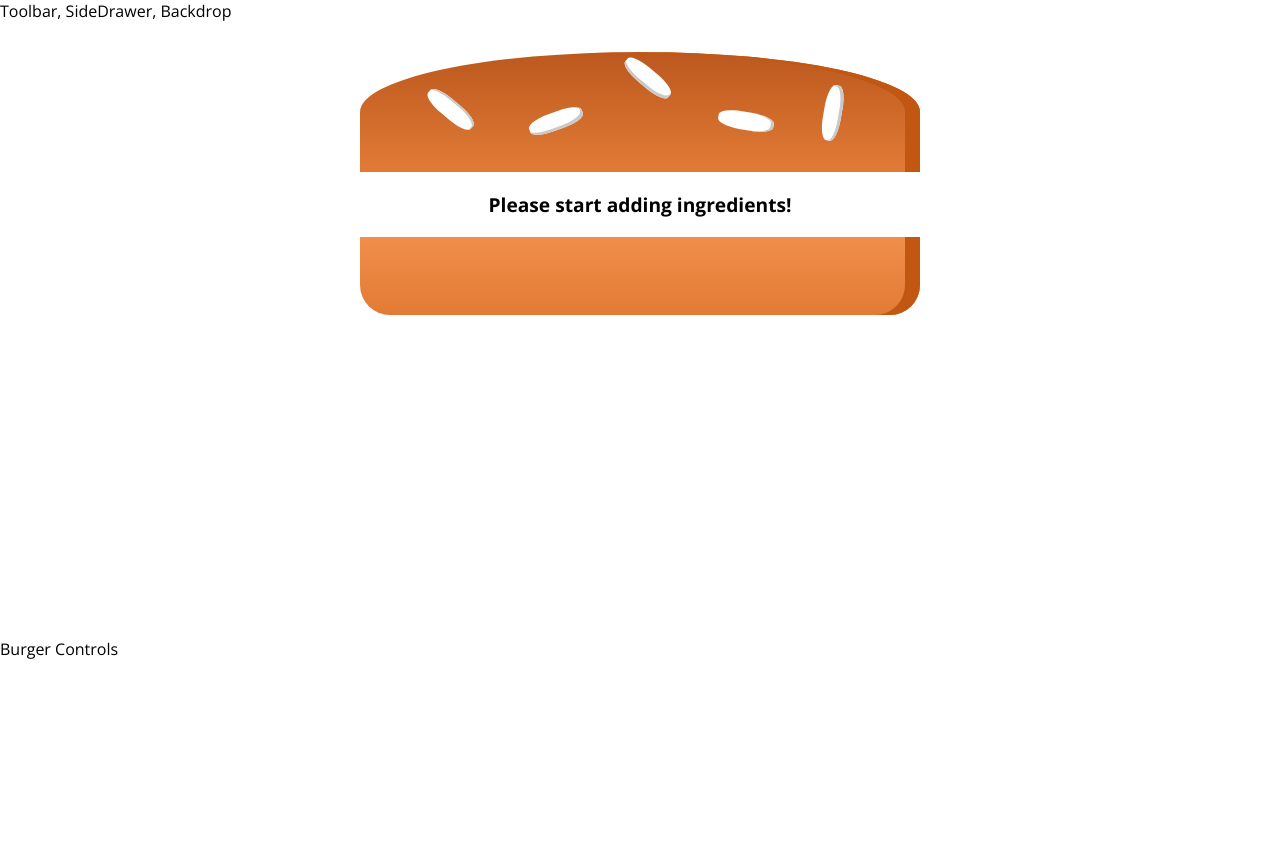
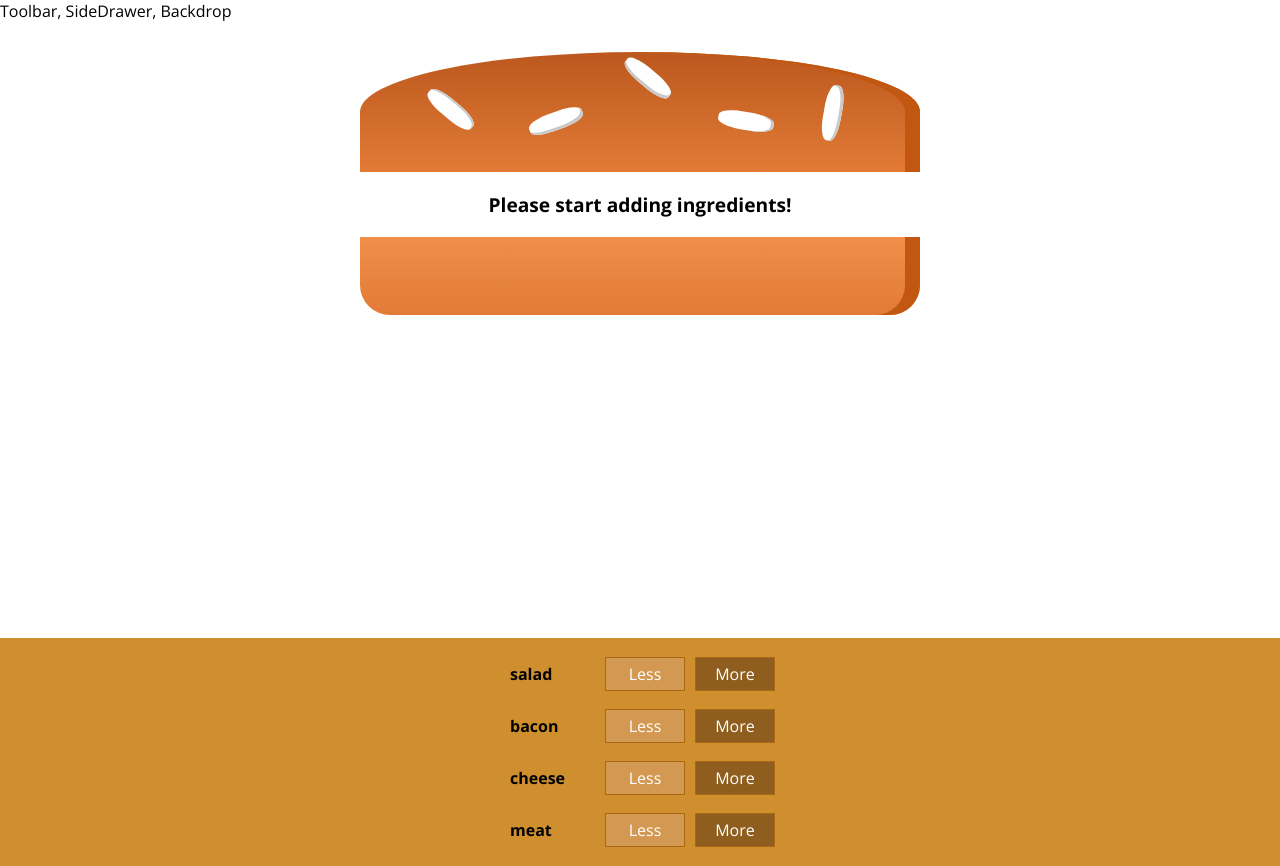
Before and after one commit to anthony-dsouza/Burger-Builder, a React (Create React App) app: page / in a window 1280 px wide. Before the commit the page ends 800 px from the top, so only its background shows below. Built offline with nearby package versions, Linux system fonts and the light colour scheme.

Commit message:
multiple build controls

```diff
--- a/src/components/Burger/BuildControls/BuildControls.js
+++ b/src/components/Burger/BuildControls/BuildControls.js
@@ -1,9 +1,18 @@
 import React from 'react';
+import classes from './BuildControls.module.css';
+import BuildControl from './BuildControl/BuildControl';
 
-const buildControls = (props) => (
-    <div>
 
-    </div>
-);
+
+const buildControls = (props) => {
+    const ingredientControls = Object.keys(props.ingredients).map( (igKey, i) => {
+        return <BuildControl key={igKey + i} label={igKey} />;
+    });
+    return (
+        <div className={classes.BuildControls}>
+            {ingredientControls}
+        </div>
+    );
+};
 
 export default buildControls;
--- a/src/containers/BurgerBuilder/BurgerBuilder.js
+++ b/src/containers/BurgerBuilder/BurgerBuilder.js
@@ -1,6 +1,7 @@
 import React, { Component } from 'react';
 import Aux from '../../hoc/Auxiliary';
 import Burger from '../../components/Burger/Burger';
+import BuildControls from '../../components/Burger/BuildControls/BuildControls';
 
 class BurgerBuilder extends Component {
     state = {
@@ -16,7 +17,7 @@ class BurgerBuilder extends Component {
             <Aux>
                 <Burger ingredients={this.state.ingredients} />
                 <div>
-                    Burger Controls
+                    <BuildControls ingredients={this.state.ingredients} />
                 </div>
             </Aux>
         );
```
